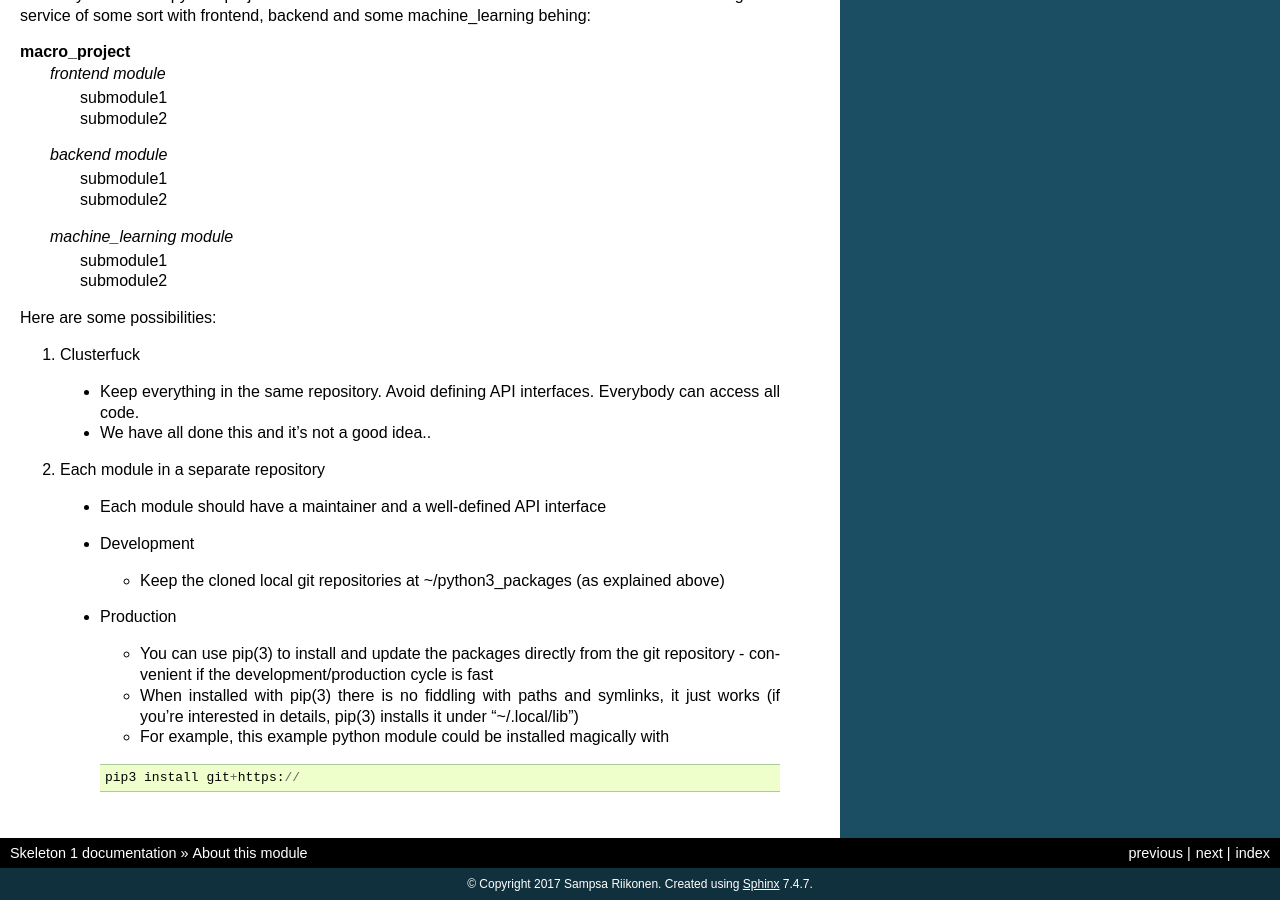
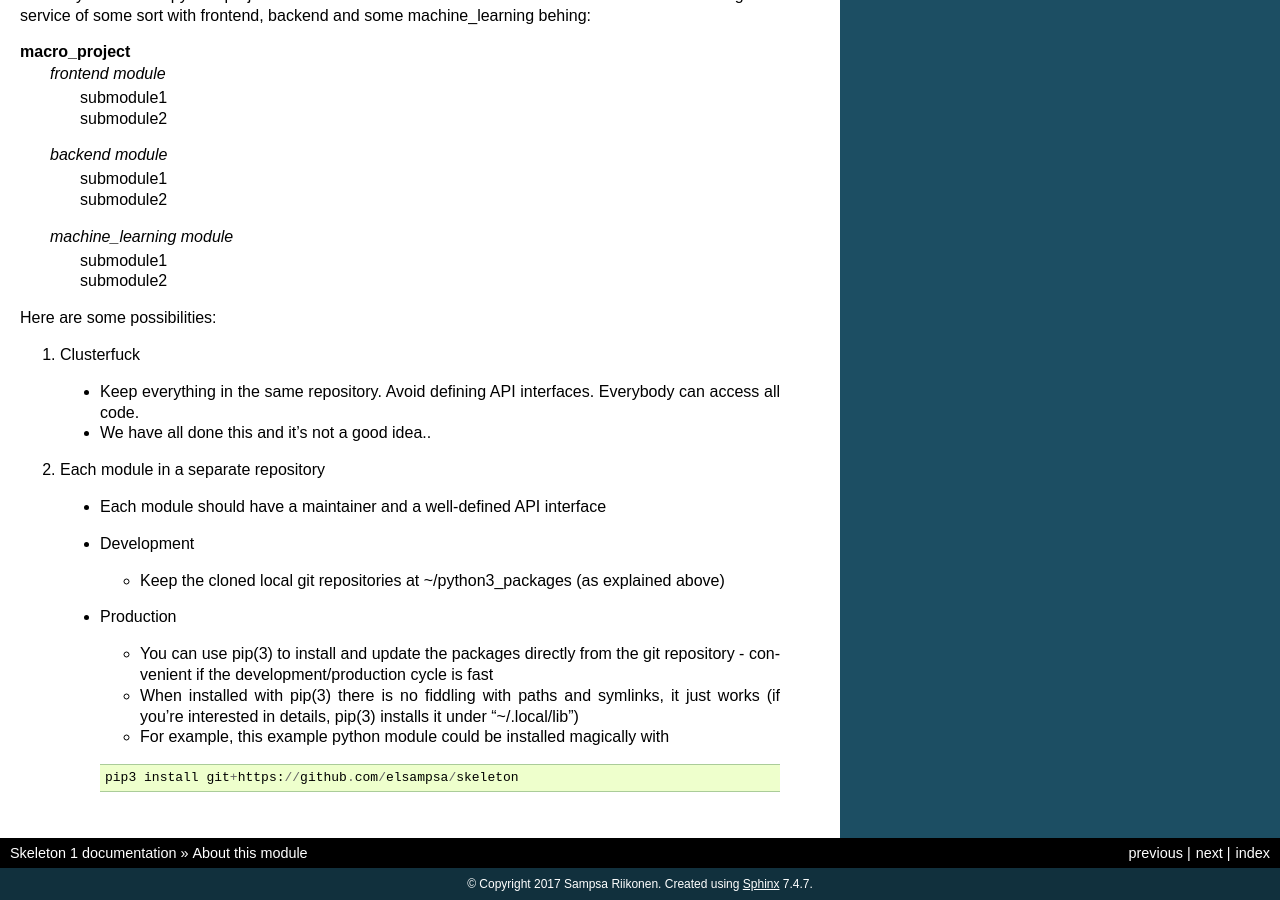
Before and after one commit to elsampsa/skeleton, a Sphinx documentation site: the page built from docs/intro.rst, in a window 1280 px wide and 900 px high, scrolled down 1993 px. Built offline with Sphinx 7.4.7, drawn with Linux system fonts in a browser that asks for light colours; some of the changed lines change nothing that is shown.

Commit message:
fixed intro

```diff
--- a/docs/intro.rst
+++ b/docs/intro.rst
@@ -156,4 +156,4 @@ Here are some possibilities:
 
     ::
 
-      pip3 install git+https://
+      pip3 install git+https://github.com/elsampsa/skeleton
```
